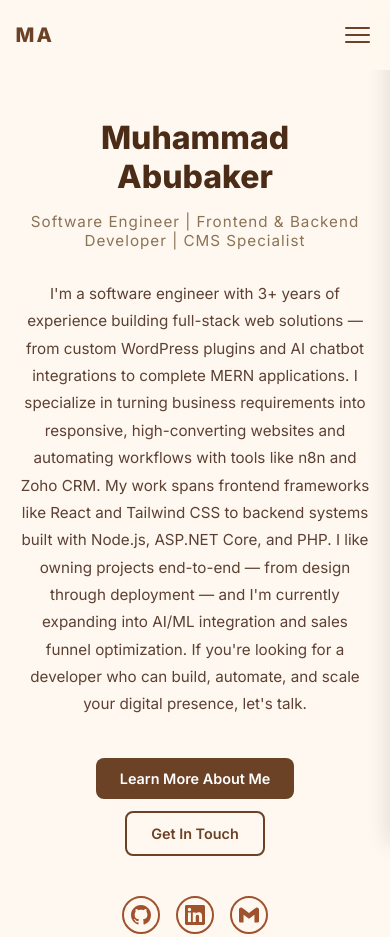
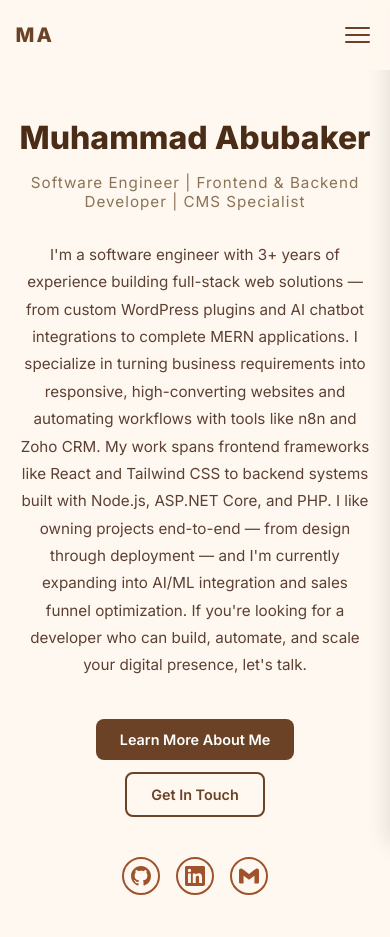
Before and after one commit to Abubaker445/portfolio-website-, a website: page index.html in a window 390 px wide. Shown: the top 937 px of the page. Drawn offline with Linux system fonts and the light colour scheme.

Commit message:
Update application code

```diff
--- a/styles.css
+++ b/styles.css
@@ -1643,6 +1643,9 @@ a.contact-value:hover {
 
   .landing-name {
     font-size: 2rem;
+    white-space: nowrap;
+    overflow-wrap: normal;
+    word-break: normal;
   }
 
   .landing-designation {
```
